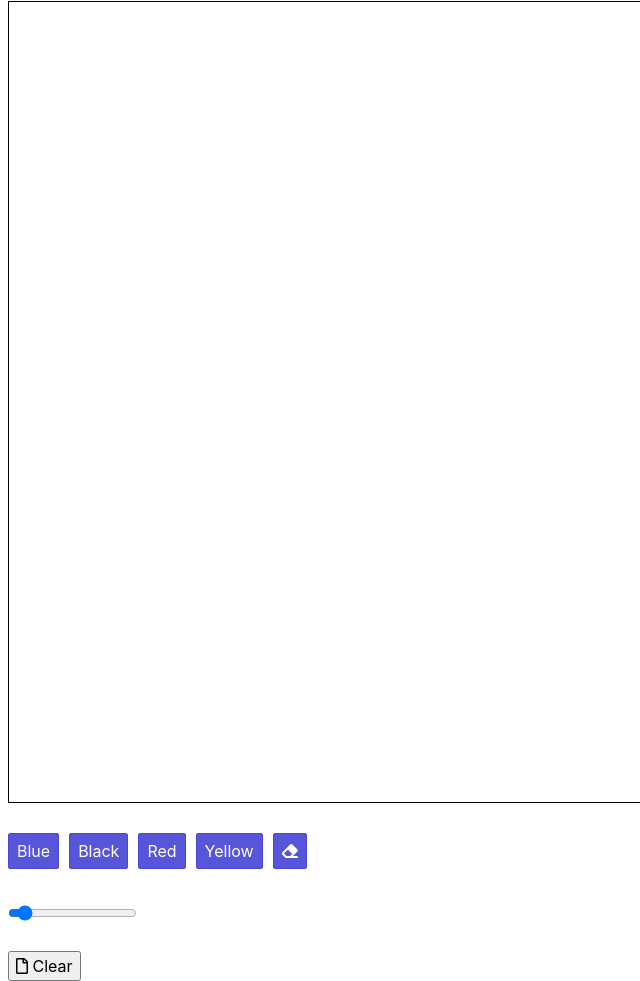
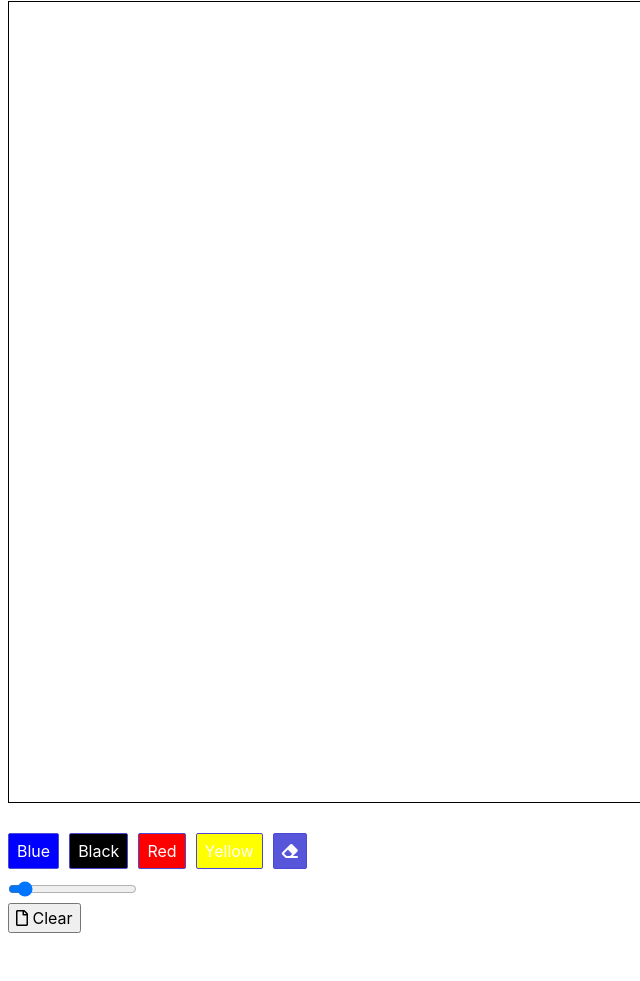
Before and after one commit to dp2525/Paint, a plain HTML site: page index.html in a window 1280 px wide. Shown: the part 67-1048 px from the top of the page, without its empty margins (0-640 px from the left). After the commit the page ends 1000 px from the top, so only its background shows below. Drawn offline with nearby package versions, Linux system fonts and the light colour scheme; files whose address does not match are found by name.

Commit message:
code updated

```diff
--- a/index.html
+++ b/index.html
@@ -1,4 +1,4 @@
-<!--Dhvnani Thakorbhai Patel c0886416-->
+<!--Dhvani Thakorbhai Patel c0886416-->
 <!DOCTYPE html>
 <html>
 <head>
@@ -13,19 +13,18 @@
         <canvas id="canvas" width="1500" height="500"></canvas>
         <br><br>
         <div class="tools">
-            <button class="btn btn-primary" id="blue">Blue</button>
-            <button class="btn btn-primary" id="black">Black</button>
-            <button class="btn btn-primary" id="red">Red</button>
-            <button class="btn btn-primary" id="yellow">Yellow</button>
-            <button class="btn btn-primary" id="eraser"><i class="fas fa-eraser"></i></button>
+            <button class="btn btn-primary" id="blue"       style="background-color: blue;">Blue</button>
+            <button class="btn btn-primary" id="black"      style="background-color: black;">Black</button>
+            <button class="btn btn-primary" id="red"        style="background-color: red;">Red</button>
+            <button class="btn btn-primary" id="yellow"     style="background-color: yellow;">Yellow</button>
+            <button class="btn btn-primary" id="eraser">    <i class="fas fa-eraser"></i></button>
             <div class="form-group">
             </div>
+            <br>
         </div>
-        <br>
         <div class="slider">
             <input type="range" min="2" max="40" value="5" id="brushSize">
         </div>
-        <br>
         <button id="clear"><i class="far fa-file"></i> Clear</button>
     </div>
 
```
